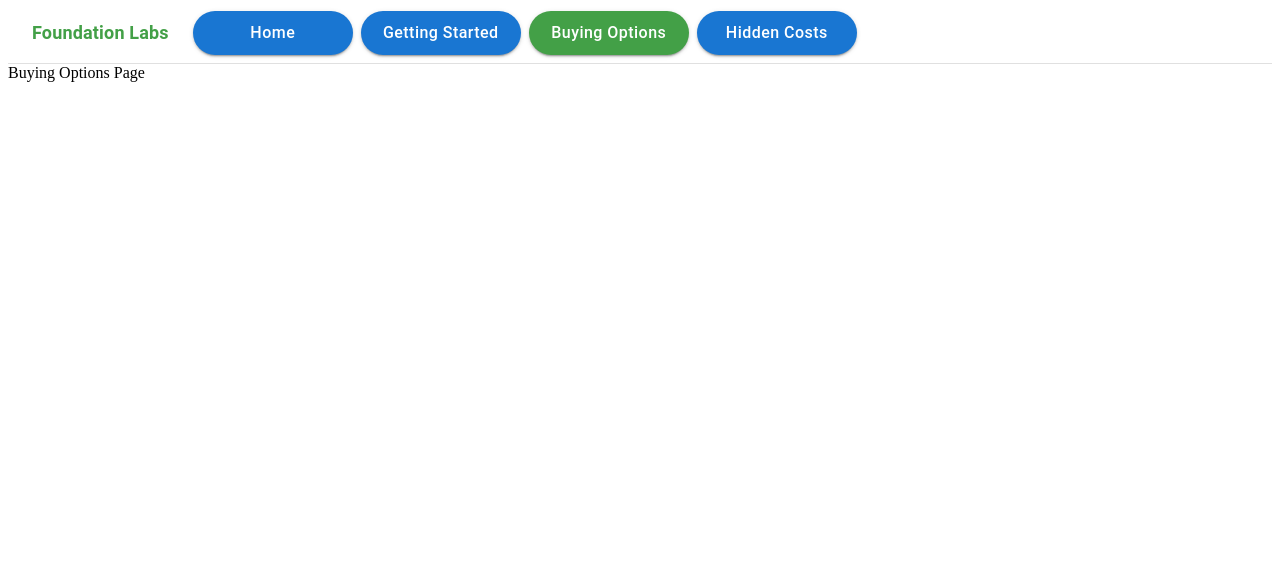
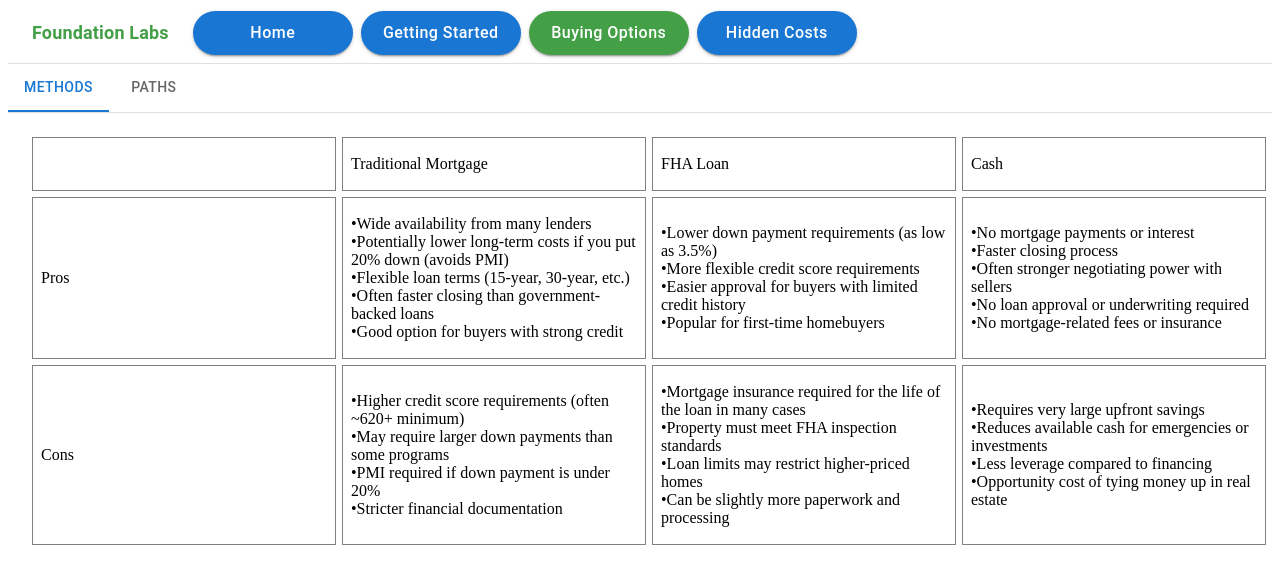
Before and after one commit to PerpetualLink/CS422, a React (Vite) app: page / in a window 1280 px wide. Both pictures are taken after a click on the button "Buying Options". Shown: the top 584 px of the page. Built offline with nearby package versions, Linux system fonts and the light colour scheme.

Commit message:
pretty ugly will make better tomorrow

```diff
--- a/src/pages/BuyingOptions/BuyingOptions.jsx
+++ b/src/pages/BuyingOptions/BuyingOptions.jsx
@@ -1,7 +1,145 @@
-function BuyingOptions() {
+import * as React from 'react';
+import PropTypes from 'prop-types';
+import Tabs from '@mui/material/Tabs';
+import Tab from '@mui/material/Tab';
+import Box from '@mui/material/Box';
+import Grid from '@mui/material/Grid';
+function BuyingOptions(props) {
+    const { children, value, index, ...other } = props;
+
     return (
-        <div>{"Buying Options Page"}</div>
+        <div
+            role="tabpanel"
+            hidden={value !== index}
+            id={`simple-tabpanel-${index}`}
+            aria-labelledby={`simple-tab-${index}`}
+            {...other}
+        >
+            {value === index && <Box sx={{ p: 3 }}>{children}</Box>}
+        </div>
     );
 }
+function BoxBasic({ text }) {
+    return (
+        <Box component="section" sx={{
+            p: 1, border: '1px solid grey', width: '100%', height: '100%',
+            display: 'flex', alignItems: 'center', justifyContent: 'left', whiteSpace: "pre-line"
+        }}>
+            {text}
+        </Box>
+    );
+}
+function ResponsiveGrid({ items }) {
+    return (
+        <Box sx={{ flexGrow: 1 }}>
+                <Grid container spacing={3}>
+                {items.map((item, index) => (
+                    <Grid key={index} size={3}>
+                        <BoxBasic text={item} />
+                    </Grid>
+                ))}
+            </Grid>
+        </Box>
+    );
+}
+BuyingOptions.propTypes = {
+    children: PropTypes.node,
+    index: PropTypes.number.isRequired,
+    value: PropTypes.number.isRequired,
+};
+function a11yProps(index) {
+    return {
+        id: `simple-tab-${index}`,
+        'aria-controls': `simple-tabpanel-${index}`,
+    };
+}
 
-export default BuyingOptions;
+export default function BasicTabs() {
+    const [value, setValue] = React.useState(0);
+
+    const handleChange = (event, newValue) => {
+        setValue(newValue);
+    };
+
+    return (
+        <Box sx={{ width: '100%' }}>
+            <Box sx={{ borderBottom: 1, borderColor: 'divider' }}>
+                <Tabs value={value} onChange={handleChange} aria-label="basic tabs example">
+                    <Tab label="Methods" {...a11yProps(0)} />
+                    <Tab label="Paths" {...a11yProps(1)} />
+                </Tabs>
+            </Box>
+            <BuyingOptions value={value} index={0}>
+                <ResponsiveGrid items={[" ",
+                    "Traditional Mortgage",
+                    "FHA Loan",
+                    "Cash",
+                    "Pros",
+                    `•Wide availability from many lenders
+                    •Potentially lower long-term costs if you put 20% down (avoids PMI)
+                    •Flexible loan terms (15-year, 30-year, etc.)
+                    •Often faster closing than government-backed loans
+                    •Good option for buyers with strong credit`,
+                    `•Lower down payment requirements (as low as 3.5%)
+                    •More flexible credit score requirements
+                    •Easier approval for buyers with limited credit history
+                    •Popular for first-time homebuyers`,
+                    `•No mortgage payments or interest
+                    •Faster closing process
+                    •Often stronger negotiating power with sellers
+                    •No loan approval or underwriting required
+                    •No mortgage-related fees or insurance`,
+                    `Cons`,
+                    `•Higher credit score requirements (often ~620+ minimum)
+                    •May require larger down payments than some programs
+                    •PMI required if down payment is under 20%
+                    •Stricter financial documentation`,
+                    `•Mortgage insurance required for the life of the loan in many cases
+                    •Property must meet FHA inspection standards
+                    •Loan limits may restrict higher-priced homes
+                    •Can be slightly more paperwork and processing`,
+                    `•Requires very large upfront savings
+                    •Reduces available cash for emergencies or investments
+                    •Less leverage compared to financing
+                    •Opportunity cost of tying money up in real estate`]} />
+            </BuyingOptions>
+            <BuyingOptions value={value} index={1}>
+                <ResponsiveGrid items={[" ",
+                    "Real Estate Agent",
+                    "Tax Auction",
+                    "Home Owner",
+                    "Description",
+                    `A real estate agent helps buyers find homes, negotiate offers, and manage paperwork throughout the purchasing process. Agents are licensed professionals who understand the housing market and transaction procedures.`,
+                    `A tax auction is a public sale where properties are sold by a government entity because the owner failed to pay property taxes. Investors or buyers can bid on these properties, sometimes at significantly reduced prices.`,
+                    `A direct purchase from the homeowner (commonly called For Sale By Owner or FSBO) occurs when the seller lists and sells the property without using a real estate agent, negotiating directly with the buyer.`,
+                    `Pros`,
+                    `•Professional guidance throughout the buying process
+                    •Access to Multiple Listing Service (MLS) properties
+                    •Help negotiating price and contingencies
+                    •Assistance with inspections, paperwork, and closing
+                    •Helpful for first-time buyers`,
+                    `•Professional guidance throughout the buying process
+                    •Access to Multiple Listing Service (MLS) properties
+                    •Help negotiating price and contingencies
+                    •Assistance with inspections, paperwork, and closing
+                    •Helpful for first-time buyers`,
+                    `•Potentially lower overall transaction costs
+                    •Direct communication with the seller
+                    •Possible flexibility in negotiation terms
+                    •Sometimes lower listing price due to no agent commission`,
+                    `Cons`,
+                    `•Agent commissions are built into the transaction cost
+                    •Buyers may rely heavily on agent recommendations
+                    •Less direct control over the negotiation process`,
+                    `•Limited ability to inspect the property beforehand
+                    •Property may have liens, legal issues, or damage
+                    •Often requires cash payment
+                    •Higher risk than traditional purchases`,
+                    `•Seller may lack professional pricing guidance
+                    •Buyers may need to manage more paperwork themselves
+                    •Negotiations may be less structured
+                    •Increased risk of missing legal or procedural details `]} />
+            </BuyingOptions>
+        </Box>
+    );
+}
```
Also changed, not shown: 1 other file (tests, documents, lock files or other folders).
